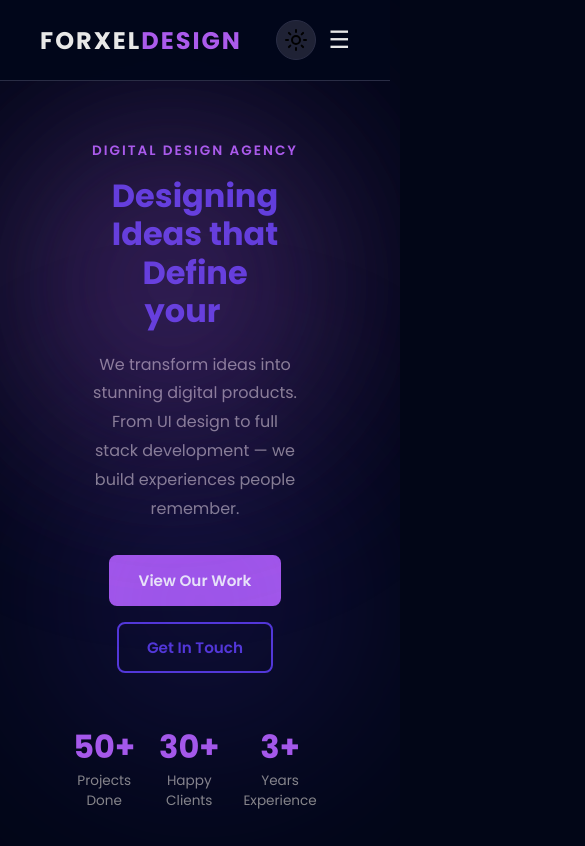
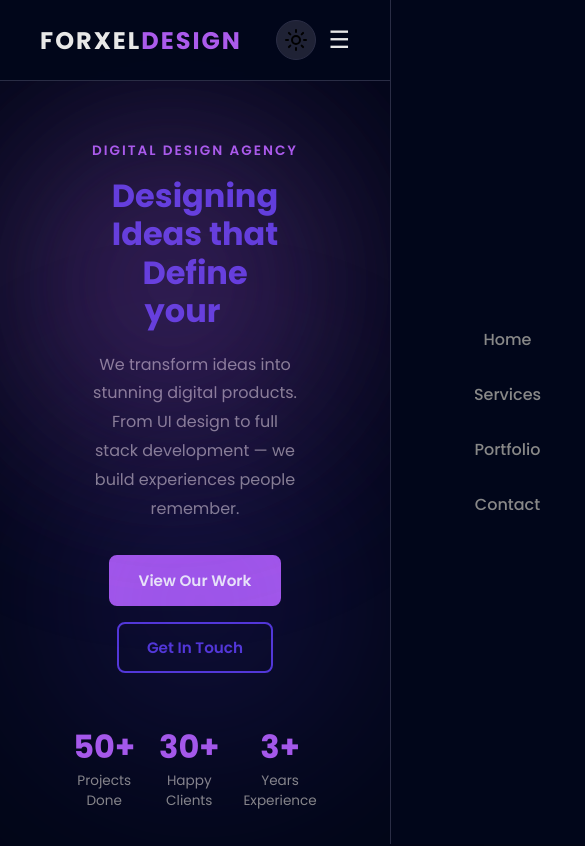
Before and after one commit to ashdevjp/design-agency-site, a Next.js app: page / in a window 390 px wide. Shown: the top 846 px of the page, 585 px wide, since content can reach past the window. Built offline with nearby package versions, Linux system fonts and the light colour scheme.

Commit message:
Refactor mobile navigation styles: update display properties and improve z-index management

```diff
--- a/src/app/globals.css
+++ b/src/app/globals.css
@@ -134,28 +134,35 @@ body {
 @media (max-width: 768px) {
   .hamburger {
     display: block;
+    z-index: 1100;
   }
 
   .nav-links {
-    display: none;
+    display: flex;
     position: fixed;
     top: 0;
-    right: -100%;
+    right: 0;
     width: 60%;
+    max-width: 320px;
     height: 100vh;
-    background: #0d0f1a;
+    background: var(--nav-bg);
     flex-direction: column;
     justify-content: center;
     align-items: center;
     gap: 30px;
-    transition: right 0.3s ease;
-    z-index: 999;
-    border-left: 1px solid #2a2d45;
+    transform: translateX(100%);
+    transition: transform 0.3s ease;
+    z-index: 1050;
+    border-left: 1px solid var(--border);
+    padding: 20px;
   }
 
   .nav-links.open {
-    display: flex;
-    right: 0;
+    transform: translateX(0);
+  }
+
+  .nav-right {
+    z-index: 1100;
   }
 }
 
```
